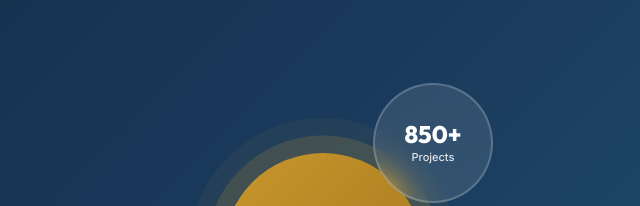
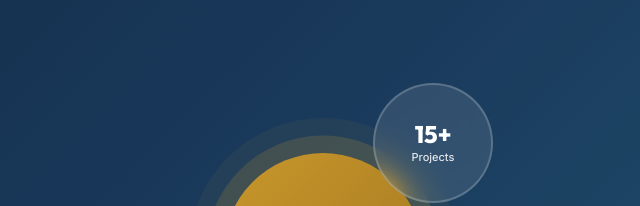
Before and after one commit to SILAMBARASAN2005/USR, a website: page index.html in a window 1280 px wide. Shown: the part 5520-5726 px from the top of the page, 640-1280 px from the left. Drawn offline with Linux system fonts and the light colour scheme.

Commit message:
Update circle number from 850 to 15

```diff
--- a/index.html
+++ b/index.html
@@ -520,7 +520,7 @@
                     </div>
                     <div class="circle-stat small top-right">
                         <div class="circle-inner">
-                            <span class="circle-num">850+</span>
+                            <span class="circle-num">15+</span>
                             <span class="circle-label">Projects</span>
                         </div>
                     </div>
```
